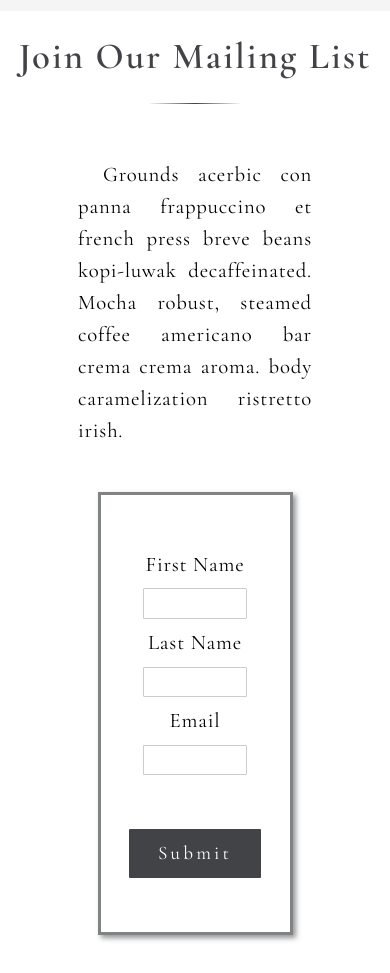
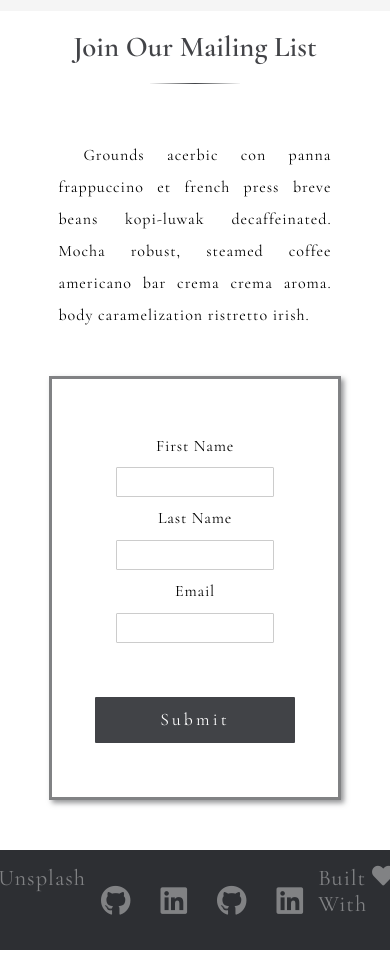
Before and after one commit to antdevelopment1/IntentManifestoApp, a website: page testing/index.html in a window 390 px wide. Shown: the part 2480-3453 px from the top of the page. Drawn offline with nearby package versions, Linux system fonts and the light colour scheme.

Commit message:
finishes media queries for contact section

```diff
--- a/public/stylesheets/styles.css
+++ b/public/stylesheets/styles.css
@@ -1107,12 +1107,45 @@ footer li {
     }
 
     .gallery-title h1 {
-        font-size: 2.3rem;
+        font-size: 2.2rem;
     }
 
     .gallery-p {
         line-height: 1.6rem;
         font-size: 1.2rem;
+    }
+
+    .contact-title h1 {
+        font-size: 2.2rem;
+    }
+
+    .contact-p p {
+        width: 70%;
+        letter-spacing: 0.06rem;
+    }
+
+    .contact-form {
+        width: 100%;
+    }
+
+    .form {
+        width: 60%;
+    }
+
+    label {
+        font-size: 1.25rem;
+    }
+
+    input {
+        margin: 4px 0;
+        padding-top: 12px;
+    }
+
+    input[type=text], input[type=email] {
+        width: 55%;
+    }
+    input[type=submit] {
+        font-size: 1.1rem;
     }
 }
 
@@ -1130,6 +1163,10 @@ footer li {
     }
 
     .gallery-title h1 {
+        font-size: 2rem;
+    }
+
+    .contact-title h1 {
         font-size: 2rem;
     }
 }
@@ -1177,6 +1214,18 @@ footer li {
     .gallery-p {
         letter-spacing: 1px;
     }
+
+    .contact-title h1 {
+        letter-spacing: 1px;
+    }
+
+    .contact-form {
+        width: 100%;
+    }
+
+    .form {
+        width: 75%;
+    }
 }
 
 
@@ -1208,6 +1257,20 @@ footer li {
         letter-spacing: 0;
         font-size: 1rem;
     }
+
+    .contact-title h1 {
+        font-size: 1.8rem;
+        letter-spacing: 0;
+    }
+
+    .contact-p p {
+        font-size: 1rem;
+    }
+
+    label {
+        font-size: 1rem;
+    }
+
 }
 @media screen and (max-width:360px) {
     .about-p a {
```
